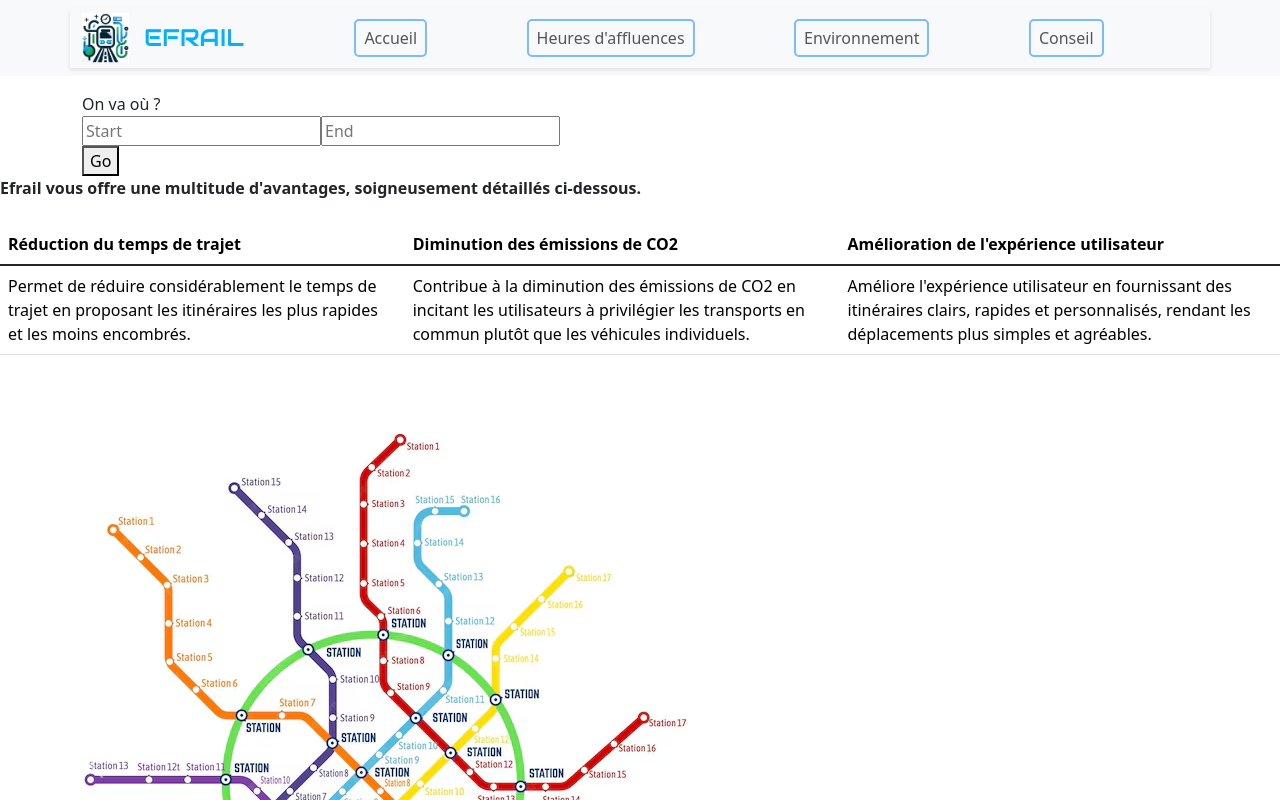
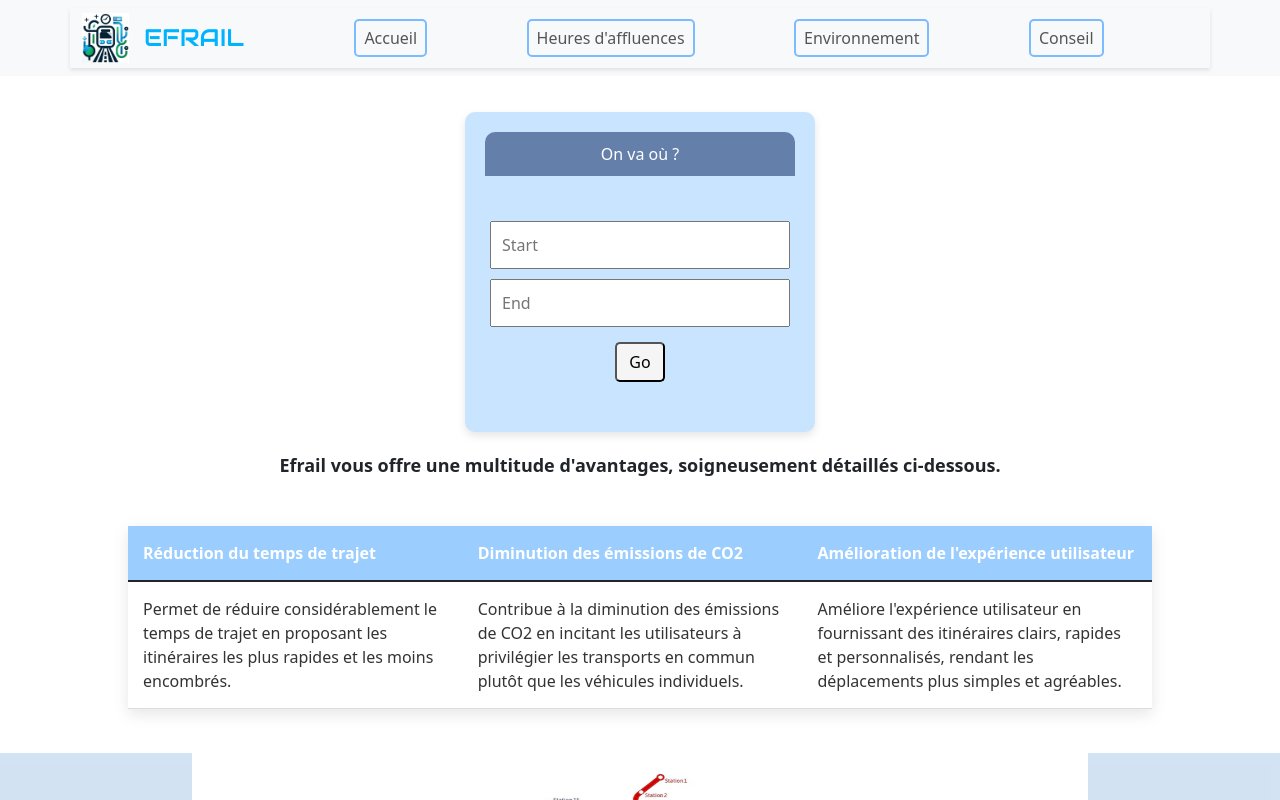
Before and after one commit to KaiZyX/MasterCampIT---Efrail, a Vue app in the folder vue-project/: page / in a window 1280 px wide. Shown: the top 800 px of the page. Built offline with nearby package versions, Linux system fonts and the light colour scheme.

Commit message:
Suggestion pour les stations

```diff
--- a/vue-project/package.json
+++ b/vue-project/package.json
@@ -16,6 +16,7 @@
     "axios": "^1.7.2",
     "bootstrap": "^5.3.3",
     "chart.js": "^4.4.3",
+    "jquery": "^3.7.1",
     "router": "^1.3.8",
     "vue": "^3.4.21",
     "vue-router": "^4.0.13"
@@ -25,5 +26,4 @@
     "concurrently": "^8.2.2",
     "vite": "^5.2.13"
   }
-
 }
--- a/vue-project/src/components/TrainList.vue
+++ b/vue-project/src/components/TrainList.vue
@@ -187,4 +187,155 @@ export default {
 .suggestions-list li:hover {
   background-color: #f0f0f0;
 }
+
+.container {
+  display: flex;
+  justify-content: space-between;
+  align-items: flex-start;
+}
+.search-form-container {
+  display: flex;
+  flex-direction: column;
+  padding-right: 20px; /* Ajustez selon vos besoins */
+
+
+  padding: 20px;
+  background-color: #c9e4fe;
+  border-radius: 10px;
+  box-shadow: 0 4px 8px rgba(0, 0, 0, 0.1);
+  max-width: 350px; /* Limitez la largeur du conteneur */
+  margin: 20px auto; /* Centre le conteneur horizontalement */
+}
+.search-form-header {
+  background-color: #647fa9; /* Bleu plus foncé */
+  color: white;
+  padding: 10px;
+  width: 100%;
+  text-align: center;
+  border-radius: 10px 10px 0 0;
+  margin-top: 0; /* Assurez-vous qu'il n'y a pas d'espace au-dessus du header */
+  margin-bottom: 20px; /* Ajoutez un espace entre le header et le formulaire si nécessaire */
+}
+.search-form {
+  display: flex;
+  flex-direction: column;
+  align-items: center;
+  background-color: #c9e4fe;
+  padding: 20px;
+  border-radius: 0 0 10px 10px;
+}
+.search-form input {
+  margin: 5px;
+  padding: 10px;
+  width: 300px;
+}
+.redirection_map {
+  margin: 10px;
+}
+.Bouton {
+  padding: 10px 20px;
+  background-color: #ff7f50;
+  color: white;
+  text-decoration: none;
+  border-radius: 5px;
+  cursor: pointer;
+}
+.Bouton:hover {
+  background-color: #7dbac8;
+}
+.img1 {
+  width: 500px;
+  height: 400px;
+}
+.img3 {
+  width: 500px;
+  height: 400px;
+}
+.h55 {
+  color: black;
+}
+.img2 {
+  width: 1000px;
+  height: 400px;
+}
+.coll1 {
+  background-color: #86bcf1;
+}
+.redirection_map {
+  align-items: center;
+  justify-content: center;
+  display: flex;
+}
+.map-output {
+  margin-bottom: 40px; /* Ajoute de l'espace après la carte */
+}
+.Global {
+  display: flex;
+  flex-direction: column;
+  align-items: center;
+  justify-content: center;
+}
+.Bouton {
+  text-align: center;
+  background-color: #f5f5f5;
+  color: black;
+  padding: 6px 12px;
+  border-radius: 5px;
+}
+.text {
+  font-size: 18px;
+  text-align: center;
+}
+.carousel-control-prev {
+  background-color: #A7C7E7;
+}
+.carousel-control-prev-icon {
+  background-color: #A7C7E7;
+}
+.carousel-control-next-icon {
+  background-color: #A7C7E7;
+}
+.carousel-control-next {
+  background-color: #A7C7E7;
+}
+.carousel-inner {
+  max-width: 500px;
+  margin: 0 auto;
+}
+.ok {
+  margin-top: 100px;
+  background-color: rgb(187, 145, 145);
+  font-size: 25px;
+}
+.fond {
+  background-color: rgb(255, 255, 255);
+}
+.table {
+  width: 80%; /* Ajustez la largeur du tableau */
+  margin: 20px auto; /* Centrer le tableau et ajouter de l'espace autour */
+  border-collapse: collapse; /* Supprime les espaces entre les cellules */
+  box-shadow: 0 5px 15px rgba(0,0,0,0.1); /* Ajoute une ombre pour un effet de profondeur */
+}
+.table th, .table td {
+  padding: 15px; /* Ajustez l'espacement à l'intérieur des cellules */
+  text-align: left; /* Alignement du texte */
+  border-bottom: 1px solid #ddd; /* Ligne de séparation */
+}
+.table th {
+  background-color: #9bcdff; /* Couleur de fond pour les en-têtes */
+  color: white; /* Couleur du texte pour les en-têtes */
+}
+.table tr:nth-child(even) {
+  background-color: #f2f2f2; /* Couleur de fond pour les lignes paires */
+}
+.table tr:hover {
+  background-color: #ddd; /* Couleur de fond au survol */
+}
+.table td {
+  color: #333; /* Couleur du texte pour les cellules */
+}
+/* Ajoutez cette classe si elle n'existe pas déjà */
+.coll1, .table th:not(.coll1), .table td {
+  background-color: #fff; /* Couleur de fond uniforme pour toutes les cellules */
+}
 </style>
```
Also changed, not shown: 1 other file (tests, documents, lock files or other folders).
